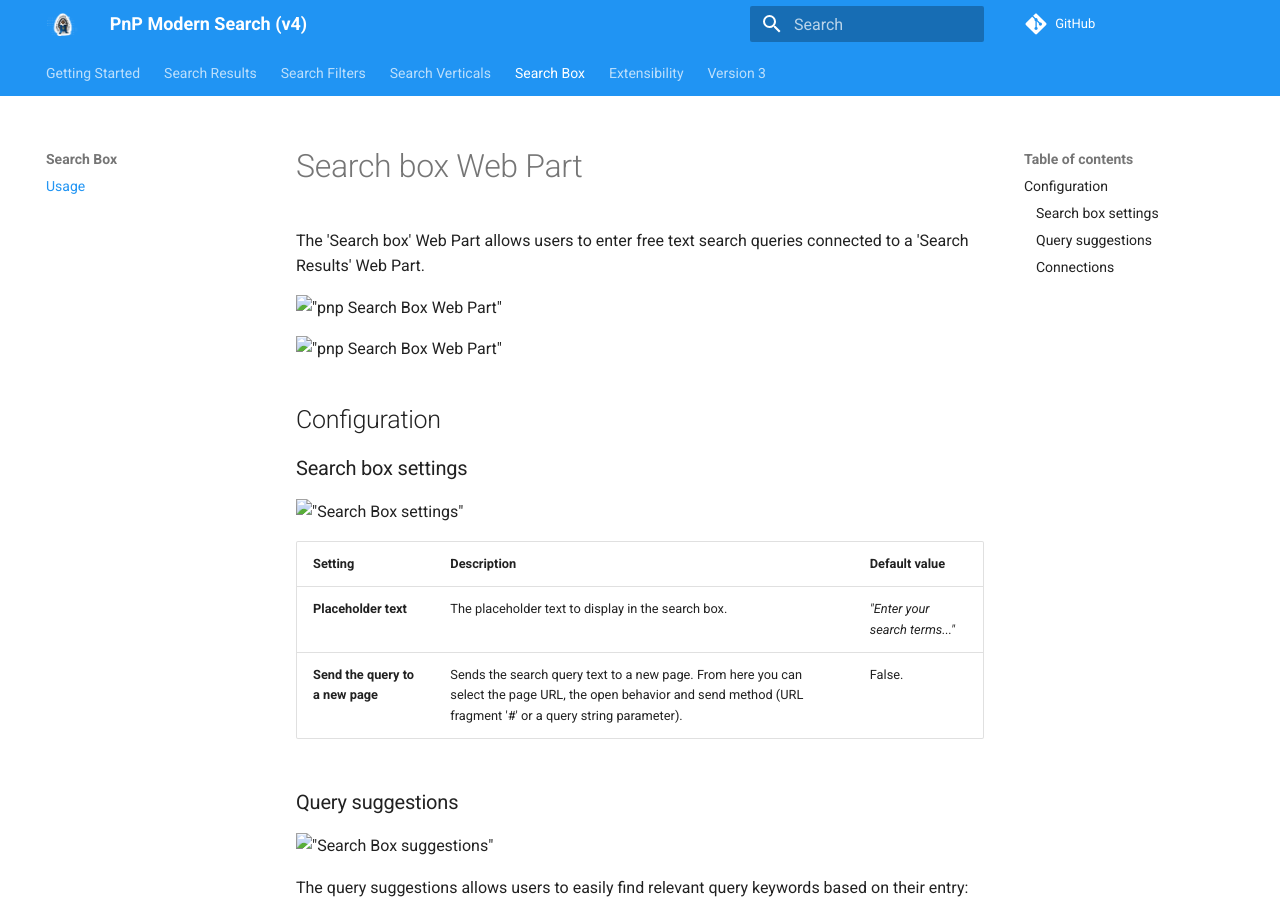
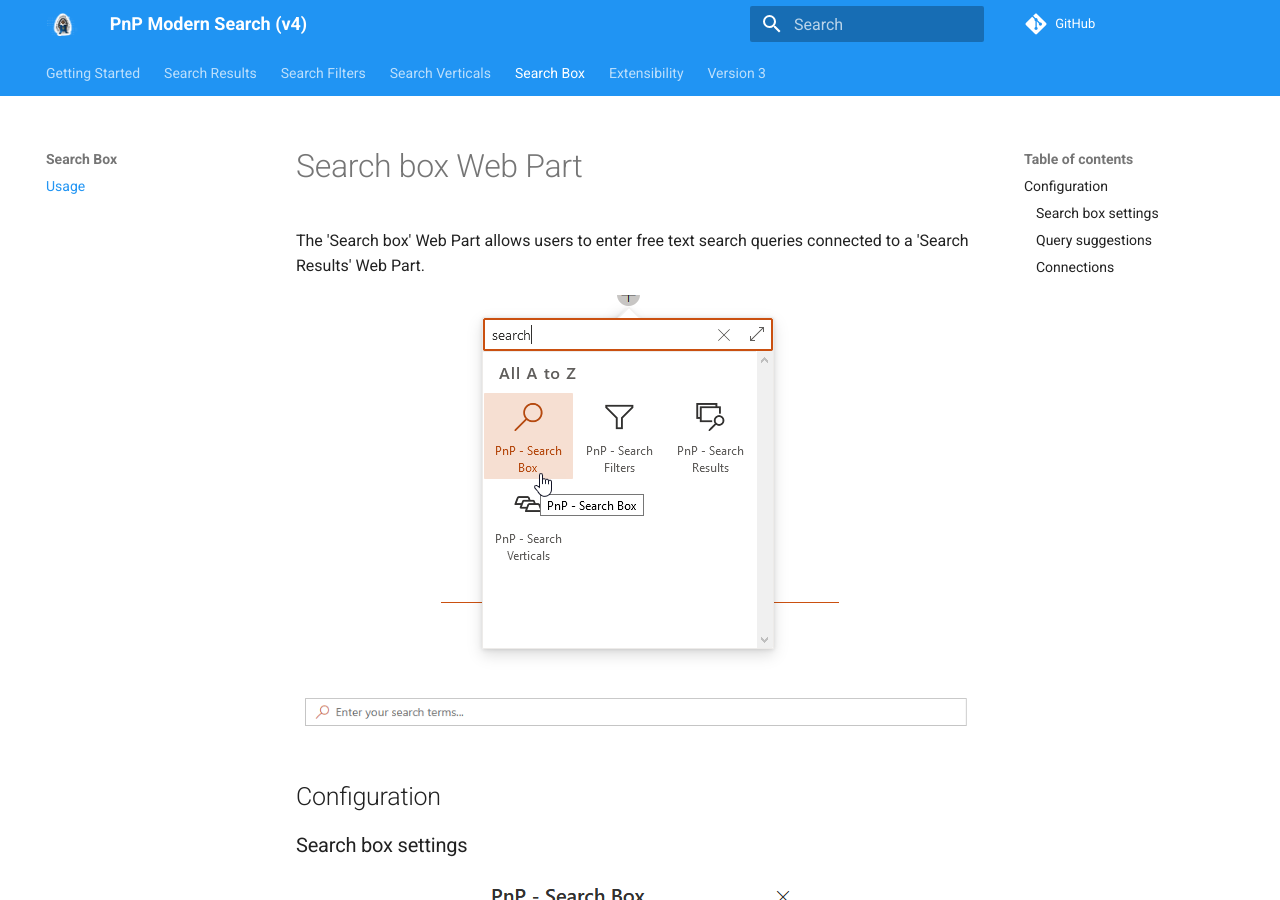
Before and after one commit to dominic5perezd/pnp-modern-search, an MkDocs documentation site: the page built from docs/usage/search-box/index.md, in a window 1280 px wide and 900 px high. Built offline with MkDocs 1.6.1 and Material for MkDocs 9.7.7, drawn with Linux system fonts in a browser that asks for light colours; comment, search, counter and statistics services are not loaded.

Commit message:
Update index.md
Fixed error in path to images.

```diff
--- a/docs/usage/search-box/index.md
+++ b/docs/usage/search-box/index.md
@@ -2,15 +2,15 @@
 
 The 'Search box' Web Part allows users to enter free text search queries connected to a 'Search Results' Web Part.
 
-!["pnp Search Box Web Part"](../../assets/webparts/search_box/search_box_wp_picker.png){: .center}
+!["pnp Search Box Web Part"](../../assets/webparts/search-box/search_box_wp_picker.png){: .center}
 
-!["pnp Search Box Web Part"](../../assets/webparts/search_box/search_box_wp_default.png){: .center}
+!["pnp Search Box Web Part"](../../assets/webparts/search-box/search_box_wp_default.png){: .center}
 
 ## Configuration
 
 ### Search box settings
 
-!["Search Box settings"](../../assets/webparts/search_box/search_box_settings.png){: .center}
+!["Search Box settings"](../../assets/webparts/search-box/search_box_settings.png){: .center}
 
 | Setting | Description | Default value |
 | ------- |---------------- | ---------- |
@@ -19,11 +19,11 @@ The 'Search box' Web Part allows users to enter free text search queries connect
 
 ### Query suggestions
 
-!["Search Box suggestions"](../../assets/webparts/search_box/search_box_suggestions.png){: .center}
+!["Search Box suggestions"](../../assets/webparts/search-box/search_box_suggestions.png){: .center}
 
 The query suggestions allows users to easily find relevant query keywords based on their entry:
 
-!["Search Box suggestions"](../../assets/webparts/search_box/suggestions_demo.png){: .center}
+!["Search Box suggestions"](../../assets/webparts/search-box/suggestions_demo.png){: .center}
 
 | Setting | Description | Default value |
 | ------- |---------------- | ---------- |
@@ -33,6 +33,6 @@ The query suggestions allows users to easily find relevant query keywords based
 
 ### Connections
 
-!["Search Box connections"](../../assets/webparts/search_box/dynamic_data_source.png){: .center}
+!["Search Box connections"](../../assets/webparts/search-box/dynamic_data_source.png){: .center}
 
 Optionally, you can set a default query text coming from an other dynamic data source on the page. For instance, connect the search box to a page environment variable like a query string parameter. The value retrieved from a connected data source will be displayed automatically at page load in the text box if present and broadcasted to any other Web Parts connected to the search box Web Part (ex: a 'Search Results' Web Part) resulting to a cascading effect.
```
